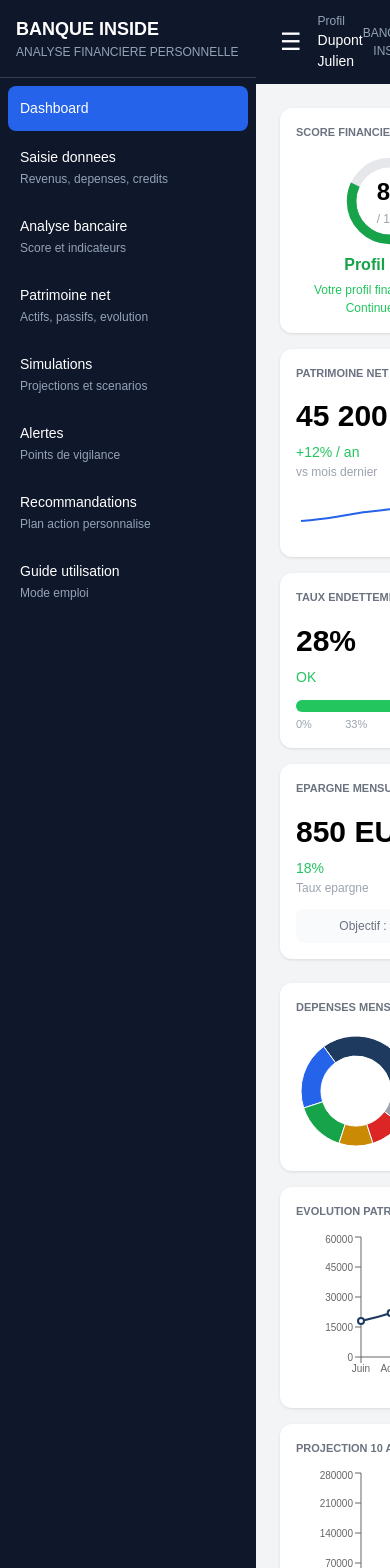
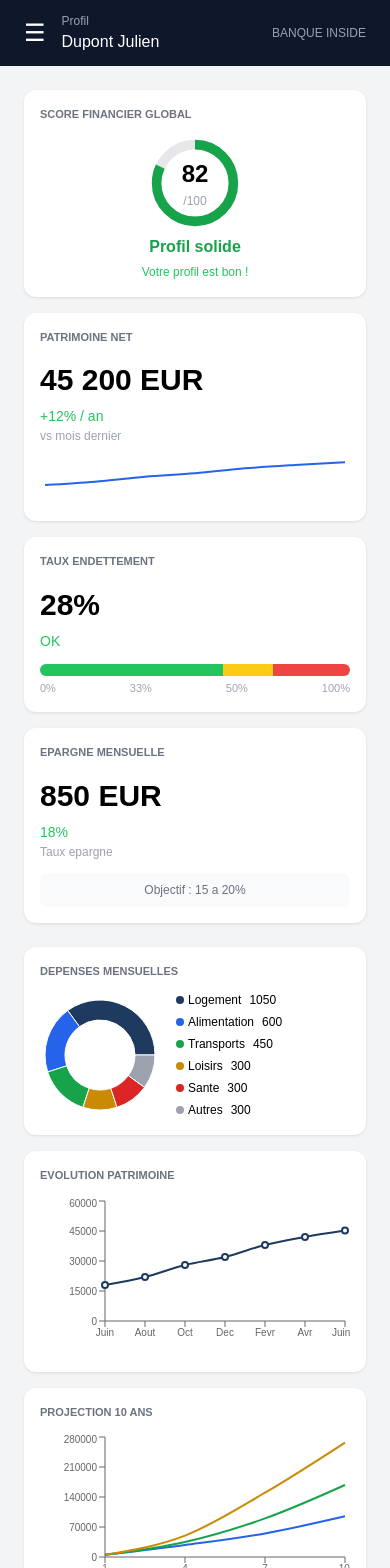
Before and after one commit to Pierre4775/banque-inside, a React (Vite) app: page / in a window 390 px wide. Shown: the top 1568 px of the page. Built offline with nearby package versions, Linux system fonts and the light colour scheme.

Commit message:
responsive mobile final

```diff
--- a/src/App.jsx
+++ b/src/App.jsx
@@ -25,43 +25,75 @@ const patrimoine = [
 ]
 
 const navItems = [
-  { label: 'Dashboard', icon: 'DB' },
-  { label: 'Saisie donnees', icon: 'SD', sub: 'Revenus, depenses, credits' },
-  { label: 'Analyse bancaire', icon: 'AB', sub: 'Score et indicateurs' },
-  { label: 'Patrimoine net', icon: 'PN', sub: 'Actifs, passifs, evolution' },
-  { label: 'Simulations', icon: 'SI', sub: 'Projections et scenarios' },
-  { label: 'Alertes', icon: 'AL', sub: 'Points de vigilance' },
-  { label: 'Recommandations', icon: 'RE', sub: 'Plan action personnalise' },
-  { label: 'Guide utilisation', icon: 'GU', sub: 'Mode emploi' },
+  { label: 'Dashboard' },
+  { label: 'Saisie donnees', sub: 'Revenus, depenses, credits' },
+  { label: 'Analyse bancaire', sub: 'Score et indicateurs' },
+  { label: 'Patrimoine net', sub: 'Actifs, passifs, evolution' },
+  { label: 'Simulations', sub: 'Projections et scenarios' },
+  { label: 'Alertes', sub: 'Points de vigilance' },
+  { label: 'Recommandations', sub: 'Plan action personnalise' },
+  { label: 'Guide utilisation', sub: 'Mode emploi' },
 ]
+
+const S = {
+  app: { display:'flex', minHeight:'100vh', background:'#f3f4f6', fontFamily:'sans-serif' },
+  sidebar: { width:'256px', background:'#0f172a', color:'white', display:'flex', flexDirection:'column', flexShrink:0 },
+  sidebarHeader: { padding:'16px', borderBottom:'1px solid #334155' },
+  sidebarTitle: { fontWeight:'bold', fontSize:'18px' },
+  sidebarSub: { fontSize:'12px', color:'#94a3b8' },
+  nav: { flex:1, padding:'8px' },
+  navBtn: (active) => ({ width:'100%', textAlign:'left', padding:'12px', borderRadius:'8px', marginBottom:'4px', background: active ? '#2563eb' : 'transparent', border:'none', color:'white', cursor:'pointer' }),
+  navLabel: { fontSize:'14px', fontWeight:'500' },
+  navSub: { fontSize:'12px', color:'#94a3b8', marginTop:'2px' },
+  tip: { padding:'12px', margin:'12px', background:'#1e293b', borderRadius:'8px', fontSize:'12px', color:'#cbd5e1' },
+  tipTitle: { fontWeight:'500', color:'#facc15', marginBottom:'4px' },
+  main: { flex:1, overflow:'auto' },
+  header: { background:'#0f172a', color:'white', padding:'12px 24px', display:'flex', alignItems:'center', justifyContent:'space-between' },
+  headerLeft: { display:'flex', alignItems:'center', gap:'16px' },
+  menuBtn: { background:'none', border:'none', color:'white', fontSize:'24px', cursor:'pointer' },
+  profileLabel: { fontSize:'12px', color:'#94a3b8' },
+  profileName: { fontWeight:'500' },
+  overlay: { position:'fixed', inset:0, background:'#0f172a', zIndex:50, color:'white', display:'flex', flexDirection:'column' },
+  overlayHeader: { padding:'16px', display:'flex', justifyContent:'space-between', alignItems:'center', borderBottom:'1px solid #334155' },
+  closeBtn: { background:'none', border:'none', color:'white', fontSize:'28px', cursor:'pointer' },
+  page: { padding:'24px', display:'flex', flexDirection:'column', gap:'24px' },
+  grid4: { display:'grid', gridTemplateColumns:'repeat(auto-fit, minmax(220px, 1fr))', gap:'16px' },
+  grid3: { display:'grid', gridTemplateColumns:'repeat(auto-fit, minmax(280px, 1fr))', gap:'16px' },
+  grid2: { display:'grid', gridTemplateColumns:'repeat(auto-fit, minmax(280px, 1fr))', gap:'16px' },
+  card: { background:'white', borderRadius:'12px', padding:'16px', boxShadow:'0 1px 3px rgba(0,0,0,0.1)' },
+  cardTitle: { fontSize:'11px', fontWeight:'600', color:'#6b7280', textTransform:'uppercase', marginBottom:'12px' },
+  bigNum: { fontSize:'30px', fontWeight:'bold' },
+  green: { color:'#22c55e', fontSize:'14px', fontWeight:'500', marginTop:'4px' },
+  muted: { fontSize:'12px', color:'#9ca3af' },
+}
 
 function DashboardPage() {
   return (
-    <div style={{padding: '24px', display: 'flex', flexDirection: 'column', gap: '24px'}}>
-      <div style={{display: 'grid', gridTemplateColumns: 'repeat(auto-fit, minmax(220px, 1fr))', gap: '16px'}}>
-        <div style={{background: 'white', borderRadius: '12px', padding: '16px', boxShadow: '0 1px 3px rgba(0,0,0,0.1)'}}>
-          <div style={{fontSize: '11px', fontWeight: '600', color: '#6b7280', textTransform: 'uppercase', marginBottom: '12px'}}>Score financier global</div>
-          <div style={{display: 'flex', flexDirection: 'column', alignItems: 'center'}}>
-            <div style={{position: 'relative', width: '96px', height: '96px'}}>
-              <svg viewBox="0 0 100 100" style={{width: '100%', height: '100%', transform: 'rotate(-90deg)'}}>
+    <div style={S.page}>
+      <div style={S.grid4}>
+        <div style={S.card}>
+          <div style={S.cardTitle}>Score financier global</div>
+          <div style={{display:'flex', flexDirection:'column', alignItems:'center'}}>
+            <div style={{position:'relative', width:'96px', height:'96px'}}>
+              <svg viewBox="0 0 100 100" style={{width:'100%', height:'100%', transform:'rotate(-90deg)'}}>
                 <circle cx="50" cy="50" r="40" fill="none" stroke="#e5e7eb" strokeWidth="10"/>
-                <circle cx="50" cy="50" r="40" fill="none" stroke="#16a34a" strokeWidth="10" strokeDasharray={`${82 * 2.51} ${100 * 2.51}`}/>
+                <circle cx="50" cy="50" r="40" fill="none" stroke="#16a34a" strokeWidth="10" strokeDasharray={`${82*2.51} ${100*2.51}`}/>
               </svg>
-              <div style={{position: 'absolute', inset: 0, display: 'flex', flexDirection: 'column', alignItems: 'center', justifyContent: 'center'}}>
-                <span style={{fontSize: '24px', fontWeight: 'bold'}}>82</span>
-                <span style={{fontSize: '12px', color: '#9ca3af'}}>/ 100</span>
+              <div style={{position:'absolute', inset:0, display:'flex', flexDirection:'column', alignItems:'center', justifyContent:'center'}}>
+                <span style={{fontSize:'24px', fontWeight:'bold'}}>82</span>
+                <span style={{fontSize:'12px', color:'#9ca3af'}}>/100</span>
               </div>
             </div>
-            <div style={{color: '#16a34a', fontWeight: '600', marginTop: '4px'}}>Profil solide</div>
-            <div style={{fontSize: '12px', color: '#22c55e', textAlign: 'center', marginTop: '4px'}}>Votre profil financier est bon. Continuez ainsi !</div>
+            <div style={{color:'#16a34a', fontWeight:'600', marginTop:'4px'}}>Profil solide</div>
+            <div style={{fontSize:'12px', color:'#22c55e', textAlign:'center', marginTop:'4px'}}>Votre profil est bon !</div>
           </div>
         </div>
 
-        <div style={{background: 'white', borderRadius: '12px', padding: '16px', boxShadow: '0 1px 3px rgba(0,0,0,0.1)'}}>
-          <div style={{fontSize: '11px', fontWeight: '600', color: '#6b7280', textTransform: 'uppercase', marginBottom: '12px'}}>Patrimoine net</div>
-          <div style={{fontSize: '30px', fontWeight: 'bold'}}>45 200 EUR</div>
-          <div style={{color: '#22c55e', fontSize: '14px', fontWeight: '500', marginTop: '4px'}}>+12% / an</div>
-          <div style={{fontSize: '12px', color: '#9ca3af'}}>vs mois dernier</div>
+        <div style={S.card}>
+          <div style={S.cardTitle}>Patrimoine net</div>
+          <div style={S.bigNum}>45 200 EUR</div>
+          <div style={S.green}>+12% / an</div>
+          <div style={S.muted}>vs mois dernier</div>
           <ResponsiveContainer width="100%" height={60}>
             <LineChart data={patrimoine}>
               <Line type="monotone" dataKey="valeur" stroke="#2563eb" dot={false} strokeWidth={2}/>
@@ -69,114 +101,114 @@ function DashboardPage() {
           </ResponsiveContainer>
         </div>
 
-        <div style={{background: 'white', borderRadius: '12px', padding: '16px', boxShadow: '0 1px 3px rgba(0,0,0,0.1)'}}>
-          <div style={{fontSize: '11px', fontWeight: '600', color: '#6b7280', textTransform: 'uppercase', marginBottom: '12px'}}>Taux endettement</div>
-          <div style={{fontSize: '30px', fontWeight: 'bold'}}>28%</div>
-          <div style={{color: '#22c55e', fontSize: '14px', fontWeight: '500', marginTop: '4px'}}>OK</div>
-          <div style={{marginTop: '12px', height: '12px', borderRadius: '9999px', overflow: 'hidden', display: 'flex'}}>
-            <div style={{background: '#22c55e', flex: 1}}/>
-            <div style={{background: '#facc15', width: '16%'}}/>
-            <div style={{background: '#ef4444', width: '25%'}}/>
+        <div style={S.card}>
+          <div style={S.cardTitle}>Taux endettement</div>
+          <div style={S.bigNum}>28%</div>
+          <div style={S.green}>OK</div>
+          <div style={{marginTop:'12px', height:'12px', borderRadius:'9999px', overflow:'hidden', display:'flex'}}>
+            <div style={{background:'#22c55e', flex:1}}/>
+            <div style={{background:'#facc15', width:'16%'}}/>
+            <div style={{background:'#ef4444', width:'25%'}}/>
           </div>
-          <div style={{display: 'flex', justifyContent: 'space-between', fontSize: '11px', color: '#9ca3af', marginTop: '4px'}}>
+          <div style={{display:'flex', justifyContent:'space-between', fontSize:'11px', color:'#9ca3af', marginTop:'4px'}}>
             <span>0%</span><span>33%</span><span>50%</span><span>100%</span>
           </div>
         </div>
 
-        <div style={{background: 'white', borderRadius: '12px', padding: '16px', boxShadow: '0 1px 3px rgba(0,0,0,0.1)'}}>
-          <div style={{fontSize: '11px', fontWeight: '600', color: '#6b7280', textTransform: 'uppercase', marginBottom: '12px'}}>Epargne mensuelle</div>
-          <div style={{fontSize: '30px', fontWeight: 'bold'}}>850 EUR</div>
-          <div style={{color: '#22c55e', fontSize: '14px', fontWeight: '500', marginTop: '4px'}}>18%</div>
-          <div style={{fontSize: '12px', color: '#9ca3af'}}>Taux epargne</div>
-          <div style={{marginTop: '12px', padding: '8px', background: '#f9fafb', borderRadius: '8px', fontSize: '12px', color: '#6b7280', textAlign: 'center'}}>Objectif : 15 a 20%</div>
+        <div style={S.card}>
+          <div style={S.cardTitle}>Epargne mensuelle</div>
+          <div style={S.bigNum}>850 EUR</div>
+          <div style={S.green}>18%</div>
+          <div style={S.muted}>Taux epargne</div>
+          <div style={{marginTop:'12px', padding:'8px', background:'#f9fafb', borderRadius:'8px', fontSize:'12px', color:'#6b7280', textAlign:'center'}}>Objectif : 15 a 20%</div>
         </div>
       </div>
 
-      <div style={{display: 'grid', gridTemplateColumns: 'repeat(auto-fit, minmax(280px, 1fr))', gap: '16px'}}>
-        <div style={{background: 'white', borderRadius: '12px', padding: '16px', boxShadow: '0 1px 3px rgba(0,0,0,0.1)'}}>
-          <div style={{fontSize: '11px', fontWeight: '600', color: '#6b7280', textTransform: 'uppercase', marginBottom: '12px'}}>Depenses mensuelles</div>
-          <div style={{display: 'flex', alignItems: 'center', gap: '16px'}}>
+      <div style={S.grid3}>
+        <div style={S.card}>
+          <div style={S.cardTitle}>Depenses mensuelles</div>
+          <div style={{display:'flex', alignItems:'center', gap:'16px'}}>
             <PieChart width={120} height={120}>
               <Pie data={depenses} cx={55} cy={55} innerRadius={35} outerRadius={55} dataKey="value">
-                {depenses.map((entry, i) => <Cell key={i} fill={entry.color}/>)}
+                {depenses.map((e,i) => <Cell key={i} fill={e.color}/>)}
               </Pie>
             </PieChart>
-            <div style={{fontSize: '12px', display: 'flex', flexDirection: 'column', gap: '4px'}}>
+            <div style={{fontSize:'12px', display:'flex', flexDirection:'column', gap:'4px'}}>
               {depenses.map(d => (
-                <div key={d.name} style={{display: 'flex', alignItems: 'center', gap: '4px'}}>
-                  <div style={{width: '8px', height: '8px', borderRadius: '50%', background: d.color}}/>
-                  <span style={{color: '#4b5563'}}>{d.name}</span>
-                  <span style={{marginLeft: '8px', fontWeight: '500'}}>{d.value}</span>
+                <div key={d.name} style={{display:'flex', alignItems:'center', gap:'4px'}}>
+                  <div style={{width:'8px', height:'8px', borderRadius:'50%', background:d.color}}/>
+                  <span>{d.name}</span>
+                  <span style={{marginLeft:'4px', fontWeight:'500'}}>{d.value}</span>
                 </div>
               ))}
             </div>
           </div>
         </div>
 
-        <div style={{background: 'white', borderRadius: '12px', padding: '16px', boxShadow: '0 1px 3px rgba(0,0,0,0.1)'}}>
-          <div style={{fontSize: '11px', fontWeight: '600', color: '#6b7280', textTransform: 'uppercase', marginBottom: '12px'}}>Evolution patrimoine</div>
+        <div style={S.card}>
+          <div style={S.cardTitle}>Evolution patrimoine</div>
           <ResponsiveContainer width="100%" height={160}>
             <LineChart data={patrimoine}>
-              <XAxis dataKey="mois" tick={{fontSize: 10}}/>
-              <YAxis tick={{fontSize: 10}}/>
+              <XAxis dataKey="mois" tick={{fontSize:10}}/>
+              <YAxis tick={{fontSize:10}}/>
               <Tooltip/>
               <Line type="monotone" dataKey="valeur" stroke="#1e3a5f" strokeWidth={2} dot={{r:3}}/>
             </LineChart>
           </ResponsiveContainer>
         </div>
 
-        <div style={{background: 'white', borderRadius: '12px', padding: '16px', boxShadow: '0 1px 3px rgba(0,0,0,0.1)'}}>
-          <div style={{fontSize: '11px', fontWeight: '600', color: '#6b7280', textTransform: 'uppercase', marginBottom: '12px'}}>Projection 10 ans</div>
+        <div style={S.card}>
+          <div style={S.cardTitle}>Projection 10 ans</div>
           <ResponsiveContainer width="100%" height={160}>
             <LineChart data={[
-              {an:'1',prudent:5000,realiste:5000,optimiste:5000},
-              {an:'4',prudent:28000,realiste:35000,optimiste:50000},
-              {an:'7',prudent:55000,realiste:90000,optimiste:150000},
-              {an:'10',prudent:95000,realiste:168000,optimiste:267000},
+              {an:'1',p:5000,r:5000,o:5000},
+              {an:'4',p:28000,r:35000,o:50000},
+              {an:'7',p:55000,r:90000,o:150000},
+              {an:'10',p:95000,r:168000,o:267000},
             ]}>
-              <XAxis dataKey="an" tick={{fontSize: 10}}/>
-              <YAxis tick={{fontSize: 10}}/>
+              <XAxis dataKey="an" tick={{fontSize:10}}/>
+              <YAxis tick={{fontSize:10}}/>
               <Tooltip/>
-              <Line type="monotone" dataKey="prudent" stroke="#2563eb" strokeWidth={2} dot={false}/>
-              <Line type="monotone" dataKey="realiste" stroke="#16a34a" strokeWidth={2} dot={false}/>
-              <Line type="monotone" dataKey="optimiste" stroke="#ca8a04" strokeWidth={2} dot={false}/>
+              <Line type="monotone" dataKey="p" stroke="#2563eb" strokeWidth={2} dot={false}/>
+              <Line type="monotone" dataKey="r" stroke="#16a34a" strokeWidth={2} dot={false}/>
+              <Line type="monotone" dataKey="o" stroke="#ca8a04" strokeWidth={2} dot={false}/>
             </LineChart>
           </ResponsiveContainer>
         </div>
       </div>
 
-      <div style={{display: 'grid', gridTemplateColumns: 'repeat(auto-fit, minmax(280px, 1fr))', gap: '16px'}}>
-        <div style={{background: 'white', borderRadius: '12px', padding: '16px', boxShadow: '0 1px 3px rgba(0,0,0,0.1)'}}>
-          <div style={{fontSize: '11px', fontWeight: '600', color: '#6b7280', textTransform: 'uppercase', marginBottom: '12px'}}>Alertes</div>
-          <div style={{display: 'grid', gridTemplateColumns: '1fr 1fr', gap: '12px'}}>
+      <div style={S.grid2}>
+        <div style={S.card}>
+          <div style={S.cardTitle}>Alertes</div>
+          <div style={{display:'grid', gridTemplateColumns:'1fr 1fr', gap:'12px'}}>
             {[
-              { title: 'Epargne', msg: "Taux correct mais ameliorable.", warn: true },
-              { title: 'Charges fixes', msg: "57% de vos revenus.", warn: true },
-              { title: 'Stabilite revenus', msg: "Bonne stabilite sur 12 mois.", warn: false },
-              { title: 'Fonds urgence', msg: "Couvre 6,2 mois de depenses.", warn: false },
+              {title:'Epargne', msg:'Taux correct mais ameliorable.', warn:true},
+              {title:'Charges fixes', msg:'57% de vos revenus.', warn:true},
+              {title:'Stabilite revenus', msg:'Bonne stabilite sur 12 mois.', warn:false},
+              {title:'Fonds urgence', msg:'Couvre 6,2 mois de depenses.', warn:false},
             ].map(a => (
-              <div key={a.title} style={{padding: '12px', borderRadius: '8px', fontSize: '12px', background: a.warn ? '#fefce8' : '#f0fdf4', border: `1px solid ${a.warn ? '#fde047' : '#86efac'}`}}>
-                <div style={{fontWeight: '600', marginBottom: '4px'}}>{a.title}</div>
-                <div style={{color: '#4b5563'}}>{a.msg}</div>
+              <div key={a.title} style={{padding:'12px', borderRadius:'8px', fontSize:'12px', background:a.warn?'#fefce8':'#f0fdf4', border:`1px solid ${a.warn?'#fde047':'#86efac'}`}}>
+                <div style={{fontWeight:'600', marginBottom:'4px'}}>{a.title}</div>
+                <div style={{color:'#4b5563'}}>{a.msg}</div>
               </div>
             ))}
           </div>
         </div>
 
-        <div style={{background: 'white', borderRadius: '12px', padding: '16px', boxShadow: '0 1px 3px rgba(0,0,0,0.1)'}}>
-          <div style={{fontSize: '11px', fontWeight: '600', color: '#6b7280', textTransform: 'uppercase', marginBottom: '12px'}}>Capacite emprunt</div>
-          <div style={{display: 'grid', gridTemplateColumns: '1fr 1fr', gap: '16px', marginTop: '16px'}}>
-            <div style={{textAlign: 'center'}}>
-              <div style={{fontSize: '12px', color: '#6b7280', marginBottom: '4px'}}>Montant empruntable</div>
-              <div style={{fontSize: '28px', fontWeight: 'bold'}}>182 000 EUR</div>
+        <div style={S.card}>
+          <div style={S.cardTitle}>Capacite emprunt</div>
+          <div style={{display:'grid', gridTemplateColumns:'1fr 1fr', gap:'16px', marginTop:'16px'}}>
+            <div style={{textAlign:'center'}}>
+              <div style={{fontSize:'12px', color:'#6b7280', marginBottom:'4px'}}>Montant empruntable</div>
+              <div style={{fontSize:'26px', fontWeight:'bold'}}>182 000 EUR</div>
             </div>
-            <div style={{textAlign: 'center'}}>
-              <div style={{fontSize: '12px', color: '#6b7280', marginBottom: '4px'}}>Mensualite maximale</div>
-              <div style={{fontSize: '28px', fontWeight: 'bold'}}>890 EUR<span style={{fontSize: '14px', fontWeight: 'normal', color: '#6b7280'}}> / mois</span></div>
+            <div style={{textAlign:'center'}}>
+              <div style={{fontSize:'12px', color:'#6b7280', marginBottom:'4px'}}>Mensualite max</div>
+              <div style={{fontSize:'26px', fontWeight:'bold'}}>890 EUR</div>
             </div>
           </div>
-          <div style={{marginTop: '16px', padding: '12px', background: '#f9fafb', borderRadius: '8px', fontSize: '12px', color: '#6b7280', textAlign: 'center'}}>
-            Taux endettement apres projet : 32% (zone saine)
+          <div style={{marginTop:'16px', padding:'12px', background:'#f9fafb', borderRadius:'8px', fontSize:'12px', color:'#6b7280', textAlign:'center'}}>
+            Taux endettement apres projet : 32%
           </div>
         </div>
       </div>
@@ -187,6 +219,8 @@ function DashboardPage() {
 export default function App() {
   const [active, setActive] = useState('Dashboard')
   const [menuOpen, setMenuOpen] = useState(false)
+
+  const isMobile = () => window.innerWidth < 768
 
   const renderPage = () => {
     switch(active) {
@@ -199,37 +233,37 @@ export default function App() {
   }
 
   return (
-    <div style={{display: 'flex', minHeight: '100vh', background: '#f3f4f6', fontFamily: 'sans-serif'}}>
-      {/* Sidebar desktop */}
-      <div style={{width: '256px', background: '#0f172a', color: 'white', display: 'flex', flexDirection: 'column', flexShrink: 0}} className="hidden md:flex">
-        <div style={{padding: '16px', borderBottom: '1px solid #334155'}}>
-          <div style={{fontWeight: 'bold', fontSize: '18px'}}>BANQUE INSIDE</div>
-          <div style={{fontSize: '12px', color: '#94a3b8'}}>ANALYSE FINANCIERE PERSONNELLE</div>
+    <div style={S.app}>
+      {/* Sidebar — cachee sur mobile via JS */}
+      <div style={{...S.sidebar, display: isMobile() ? 'none' : 'flex'}}>
+        <div style={S.sidebarHeader}>
+          <div style={S.sidebarTitle}>BANQUE INSIDE</div>
+          <div style={S.sidebarSub}>ANALYSE FINANCIERE PERSONNELLE</div>
         </div>
-        <nav style={{flex: 1, padding: '8px'}}>
+        <nav style={S.nav}>
           {navItems.map(item => (
-            <button key={item.label} onClick={() => setActive(item.label)} style={{width: '100%', textAlign: 'left', padding: '12px', borderRadius: '8px', marginBottom: '4px', background: active === item.label ? '#2563eb' : 'transparent', border: 'none', color: 'white', cursor: 'pointer'}}>
-              <div style={{fontSize: '14px', fontWeight: '500'}}>{item.label}</div>
-              {item.sub && <div style={{fontSize: '12px', color: '#94a3b8', marginTop: '2px'}}>{item.sub}</div>}
+            <button key={item.label} onClick={() => setActive(item.label)} style={S.navBtn(active === item.label)}>
+              <div style={S.navLabel}>{item.label}</div>
+              {item.sub && <div style={S.navSub}>{item.sub}</div>}
             </button>
           ))}
         </nav>
-        <div style={{padding: '12px', margin: '12px', background: '#1e293b', borderRadius: '8px', fontSize: '12px', color: '#cbd5e1'}}>
-          <div style={{fontWeight: '500', color: '#facc15', marginBottom: '4px'}}>Conseil du jour</div>
+        <div style={S.tip}>
+          <div style={S.tipTitle}>Conseil du jour</div>
           Augmentez votre taux epargne mensuel.
         </div>
       </div>
 
-      {/* Menu mobile */}
+      {/* Menu mobile overlay */}
       {menuOpen && (
-        <div style={{position: 'fixed', inset: 0, background: '#0f172a', zIndex: 50, color: 'white', display: 'flex', flexDirection: 'column'}}>
-          <div style={{padding: '16px', display: 'flex', justifyContent: 'space-between', alignItems: 'center', borderBottom: '1px solid #334155'}}>
-            <div style={{fontWeight: 'bold', fontSize: '18px'}}>BANQUE INSIDE</div>
-            <button onClick={() => setMenuOpen(false)} style={{background: 'none', border: 'none', color: 'white', fontSize: '24px', cursor: 'pointer'}}>X</button>
+        <div style={S.overlay}>
+          <div style={S.overlayHeader}>
+            <div style={S.sidebarTitle}>BANQUE INSIDE</div>
+            <button style={S.closeBtn} onClick={() => setMenuOpen(false)}>×</button>
           </div>
-          <nav style={{flex: 1, padding: '8px'}}>
+          <nav style={S.nav}>
             {navItems.map(item => (
-              <button key={item.label} onClick={() => { setActive(item.label); setMenuOpen(false) }} style={{width: '100%', textAlign: 'left', padding: '16px', borderRadius: '8px', marginBottom: '4px', background: active === item.label ? '#2563eb' : 'transparent', border: 'none', color: 'white', cursor: 'pointer', fontSize: '16px'}}>
+              <button key={item.label} onClick={() => { setActive(item.label); setMenuOpen(false) }} style={{...S.navBtn(active === item.label), fontSize:'16px', padding:'16px'}}>
                 {item.label}
               </button>
             ))}
@@ -237,19 +271,16 @@ export default function App() {
         </div>
       )}
 
-      <div style={{flex: 1, overflow: 'auto'}}>
-        {/* Header */}
-        <div style={{background: '#0f172a', color: 'white', padding: '12px 24px', display: 'flex', alignItems: 'center', justifyContent: 'space-between'}}>
-          <div style={{display: 'flex', alignItems: 'center', gap: '16px'}}>
-            <button onClick={() => setMenuOpen(true)} style={{background: 'none', border: 'none', color: 'white', fontSize: '24px', cursor: 'pointer', display: 'block'}} className="md:hidden">☰</button>
-            <div style={{fontSize: '14px'}}>
-              <div style={{fontSize: '12px', color: '#94a3b8'}}>Profil</div>
-              <div style={{fontWeight: '500'}}>Dupont Julien</div>
+      <div style={S.main}>
+        <div style={S.header}>
+          <div style={S.headerLeft}>
+            <button style={S.menuBtn} onClick={() => setMenuOpen(true)}>☰</button>
+            <div>
+              <div style={S.profileLabel}>Profil</div>
+              <div style={S.profileName}>Dupont Julien</div>
             </div>
           </div>
-          <div style={{fontSize: '12px', color: '#94a3b8', textAlign: 'right'}}>
-            BANQUE INSIDE
-          </div>
+          <div style={{fontSize:'12px', color:'#94a3b8'}}>BANQUE INSIDE</div>
         </div>
         {renderPage()}
       </div>
```
